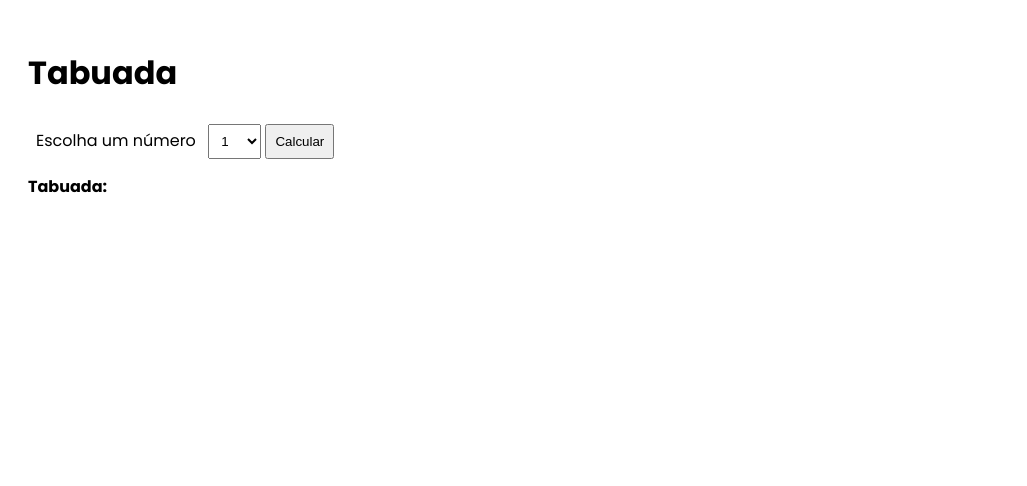
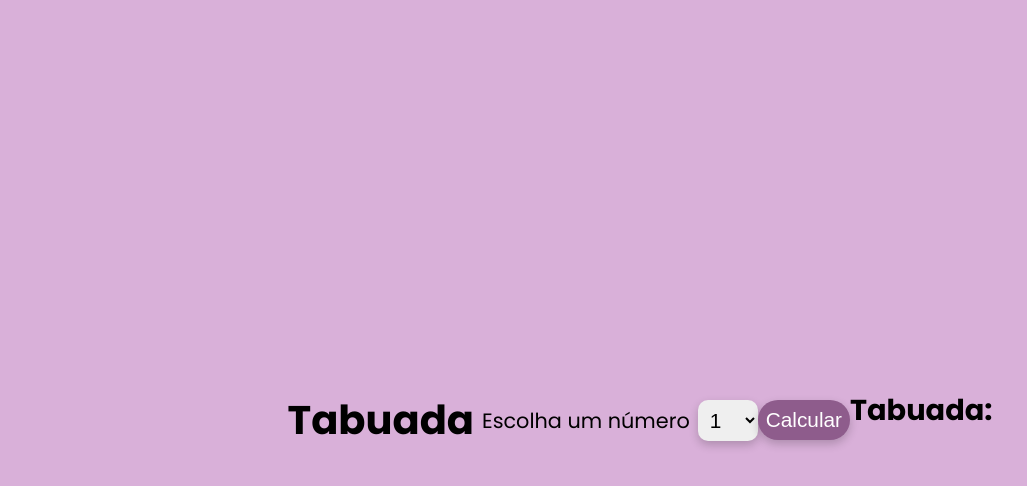
Before and after one commit to IsabelaBertolaci/Lista-exercicios, a plain HTML site: page ex1/index.html in a window 1280 px wide. Shown: the whole page, without its empty margins (0-1027 px from the left). Drawn offline with Linux system fonts and the light colour scheme.

Commit message:
Update style.css

```diff
--- a/ex1/style.css
+++ b/ex1/style.css
@@ -1,14 +1,65 @@
 body {
     font-family:"Poppins", sans-serif;
     padding: 20px;
+    background-color: #d9b0d9;
+        display: flex;             /* ativa o flexbox */
+    justify-content: center;   /* centraliza horizontalmente */
+    align-items: center;       /* centraliza verticalmente */
+    height: 100vh;             /* altura total da tela */
+    margin: 0;                 /* remove margens padrão */
+}
+
+h1{
+    align-items: center;
+    font-size: 2.5rem;
 }
 
 label, button, select {
     padding: 8px;
     margin: 5px 0;
+    font-size: 1.3rem;
+    border-radius: 10px;
+    border: none;
+
+}
+
+select{
+    box-shadow: 0 4px 10px rgba(0, 0, 0, 0.2);
+}
+
+.caixa{
+    background-color: #ffdaff;
+    border-radius: 30px;
+    text-align: center;
+    justify-content: center;
+    height: 63vh;
+    width: 50vh;
+      box-shadow: 0 4px 10px rgba(0, 0, 0, 0.2);
+
+}
+
+.valor{
+    font-size: 1.3rem;
+
 }
 
 p {
     margin-top: 10px;
     font-weight: bold;
+    font-size: 1.8rem;
 }
+
+button{
+    background-color: #8e5c8c;
+    border-radius: 20px;
+    border: none;
+    box-shadow: 0 4px 10px rgba(0, 0, 0, 0.2);
+    transition: background-color 0.3s, transform 0.2s;
+    color: white;
+}
+
+button:hover{
+    background-color: #683266;
+    cursor: pointer;
+    transform: translateY(-5px);
+}
```
